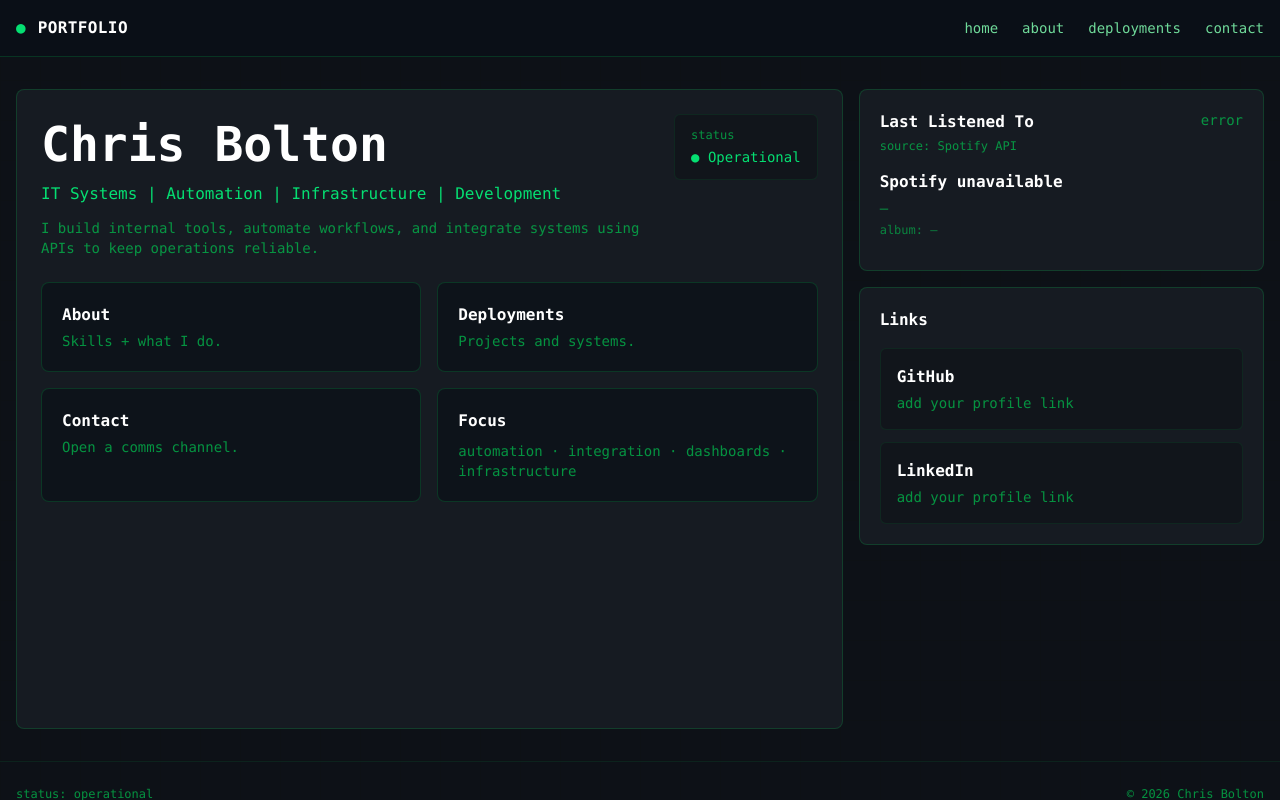
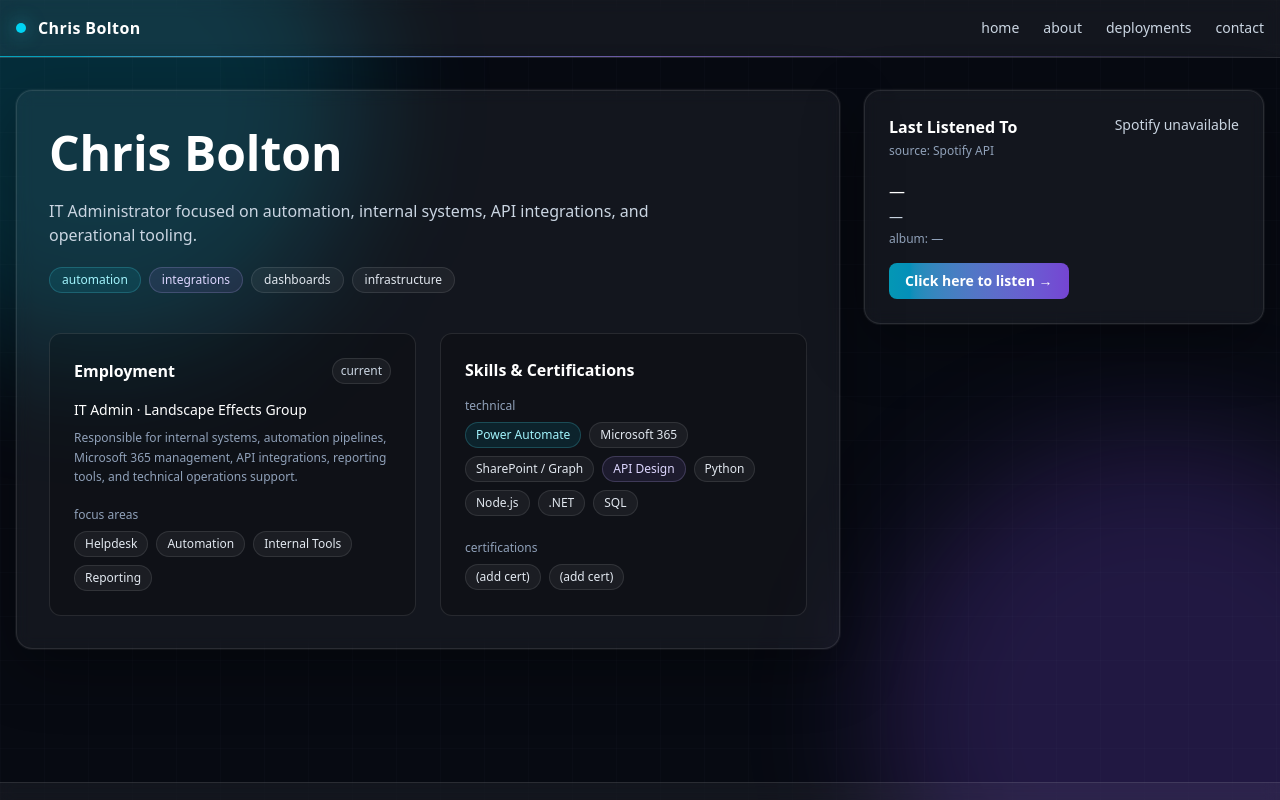
Before and after one commit to chrisbolton18/Portfolio, an Astro site: page / in a window 1280 px wide. Built offline with nearby package versions, Linux system fonts and the light colour scheme; Astro itself is replaced by a stand-in of ours; no server answers.

Commit message:
Update homepage layout: remove sections, add employment + skills

```diff
--- a/src/layouts/Layout.astro
+++ b/src/layouts/Layout.astro
@@ -10,31 +10,40 @@ const { title = "Portfolio" } = Astro.props;
     <meta charset="UTF-8" />
     <meta name="viewport" content="width=device-width" />
     <title>{title}</title>
-    <meta name="description" content="IT-themed portfolio." />
+    <meta name="description" content="Chris Bolton - IT Systems & Automation Portfolio." />
   </head>
 
-  <body class="bg-[#0D1117] text-green-400 font-mono">
+  <body class="bg-[#070A12] text-slate-100 antialiased">
     <div class="min-h-screen relative overflow-hidden">
-      <!-- Subtle grid background -->
+      <!-- Ambient gradient blobs -->
+      <div class="pointer-events-none absolute -top-40 -left-40 h-[520px] w-[520px] rounded-full bg-cyan-500/20 blur-3xl"></div>
+      <div class="pointer-events-none absolute -bottom-40 -right-40 h-[560px] w-[560px] rounded-full bg-violet-500/20 blur-3xl"></div>
+
+      <!-- Subtle grid -->
       <div
-        class="absolute inset-0 bg-[linear-gradient(to_right,#111_1px,transparent_1px),linear-gradient(to_bottom,#111_1px,transparent_1px)] bg-[size:40px_40px] opacity-20"
+        class="pointer-events-none absolute inset-0 opacity-20
+               bg-[linear-gradient(to_right,rgba(148,163,184,0.12)_1px,transparent_1px),linear-gradient(to_bottom,rgba(148,163,184,0.12)_1px,transparent_1px)]
+               bg-[size:44px_44px]"
       ></div>
 
       <!-- Top bar -->
-      <header class="relative z-10 border-b border-green-500/20 bg-[#0B1018]/80 backdrop-blur">
+      <header class="relative z-10 border-b border-white/10 bg-white/5 backdrop-blur">
         <div class="max-w-7xl mx-auto px-4 py-4 flex items-center justify-between">
           <div class="flex items-center gap-3">
-            <span class="text-green-400">●</span>
-            <span class="text-white font-bold tracking-wide">PORTFOLIO</span>
+            <div class="h-2.5 w-2.5 rounded-full bg-cyan-400 shadow-[0_0_18px_rgba(34,211,238,0.55)]"></div>
+            <div class="text-white font-semibold tracking-wide">Chris Bolton</div>
           </div>
 
           <nav class="flex items-center gap-6 text-sm">
-            <a class="text-green-300/90 hover:text-white transition" href="/">home</a>
-            <a class="text-green-300/90 hover:text-white transition" href="/about">about</a>
-            <a class="text-green-300/90 hover:text-white transition" href="/deployments">deployments</a>
-            <a class="text-green-300/90 hover:text-white transition" href="/contact">contact</a>
+            <a class="text-slate-300 hover:text-white transition" href="/">home</a>
+            <a class="text-slate-300 hover:text-white transition" href="/about">about</a>
+            <a class="text-slate-300 hover:text-white transition" href="/deployments">deployments</a>
+            <a class="text-slate-300 hover:text-white transition" href="/contact">contact</a>
           </nav>
         </div>
+
+        <!-- thin accent line -->
+        <div class="h-px w-full bg-gradient-to-r from-cyan-400/70 via-violet-400/60 to-transparent"></div>
       </header>
 
       <!-- Main -->
@@ -45,10 +54,9 @@ const { title = "Portfolio" } = Astro.props;
       </main>
 
       <!-- Footer -->
-      <footer class="relative z-10 border-t border-green-500/10">
-        <div class="max-w-7xl mx-auto px-4 py-6 text-xs text-green-500/70 flex justify-between">
-          <span>status: operational</span>
-          <span>© {new Date().getFullYear()} Chris Bolton</span>
+      <footer class="relative z-10 border-t border-white/10 bg-white/5 backdrop-blur">
+        <div class="max-w-7xl mx-auto px-4 py-5 text-xs text-slate-400 text-center">
+          © {new Date().getFullYear()} Chris Bolton
         </div>
       </footer>
     </div>
--- a/src/pages/index.astro
+++ b/src/pages/index.astro
@@ -11,123 +11,163 @@ import Layout from '../layouts/Layout.astro';
     }
   </style>
 
-  <div class="h-[calc(100vh-160px)] min-h-[520px] grid grid-cols-12 gap-4 overflow-hidden">
-    <!-- LEFT: Main dashboard -->
-    <section class="col-span-12 lg:col-span-8 bg-[#161B22] border border-green-500/20 rounded-lg p-6 overflow-hidden">
-      <header class="flex items-start justify-between gap-6">
-        <div class="min-w-0">
+  <div class="h-[calc(100vh-140px)] grid grid-cols-12 gap-6 items-start">
+    <!-- LEFT: Profile + Experience -->
+    <section
+      class="col-span-12 lg:col-span-8 rounded-2xl p-8
+             bg-white/5 backdrop-blur border border-white/10
+             shadow-[0_0_0_1px_rgba(255,255,255,0.05),0_20px_60px_rgba(0,0,0,0.35)]"
+    >
+      <!-- Header -->
+      <div>
         <h1 class="text-4xl sm:text-5xl font-bold text-white leading-tight">
           Chris Bolton
         </h1>
-          <p class="text-green-400 mt-2 text-sm sm:text-base">
-            IT Systems | Automation | Infrastructure | Development
+
+        <p class="text-slate-300 mt-4 max-w-2xl">
+          IT Administrator focused on automation, internal systems,
+          API integrations, and operational tooling.
         </p>
-          <p class="text-green-500/70 mt-3 text-sm max-w-2xl">
-            I build internal tools, automate workflows, and integrate systems using APIs to keep operations reliable.
-          </p>
+
+        <div class="mt-5 flex flex-wrap gap-2">
+          <span class="px-3 py-1 rounded-full text-xs bg-cyan-400/10 border border-cyan-300/20 text-cyan-200">
+            automation
+          </span>
+          <span class="px-3 py-1 rounded-full text-xs bg-violet-400/10 border border-violet-300/20 text-violet-200">
+            integrations
+          </span>
+          <span class="px-3 py-1 rounded-full text-xs bg-white/5 border border-white/10 text-slate-200">
+            dashboards
+          </span>
+          <span class="px-3 py-1 rounded-full text-xs bg-white/5 border border-white/10 text-slate-200">
+            infrastructure
+          </span>
+        </div>
       </div>
 
-        <div class="shrink-0 hidden md:block">
-          <div class="rounded-md border border-green-500/10 bg-black/20 px-4 py-3">
-            <div class="text-green-500/70 text-xs">status</div>
-            <div class="text-green-400 text-sm mt-1">● Operational</div>
+      <!-- Employment + Skills Grid -->
+      <div class="mt-10 grid grid-cols-1 md:grid-cols-2 gap-6">
+        <!-- Employment -->
+        <div class="rounded-xl p-6 border border-white/10 bg-black/20">
+          <div class="flex items-center justify-between">
+            <div class="text-white font-semibold">Employment</div>
+            <span class="text-xs px-2 py-1 rounded-full bg-white/5 border border-white/10 text-slate-300">
+              current
+            </span>
+          </div>
+
+          <div class="mt-4 text-sm text-white font-medium">
+            IT Admin · Landscape Effects Group
+          </div>
+
+          <div class="mt-2 text-xs text-slate-400 leading-relaxed">
+            Responsible for internal systems, automation pipelines,
+            Microsoft 365 management, API integrations,
+            reporting tools, and technical operations support.
+          </div>
+
+          <div class="mt-5 text-xs text-slate-400">focus areas</div>
+          <div class="mt-2 flex flex-wrap gap-2">
+            <span class="px-2.5 py-1 rounded-full text-xs bg-white/5 border border-white/10 text-slate-200">
+              Helpdesk
+            </span>
+            <span class="px-2.5 py-1 rounded-full text-xs bg-white/5 border border-white/10 text-slate-200">
+              Automation
+            </span>
+            <span class="px-2.5 py-1 rounded-full text-xs bg-white/5 border border-white/10 text-slate-200">
+              Internal Tools
+            </span>
+            <span class="px-2.5 py-1 rounded-full text-xs bg-white/5 border border-white/10 text-slate-200">
+              Reporting
+            </span>
           </div>
         </div>
-      </header>
 
-      <div class="mt-6 grid grid-cols-1 sm:grid-cols-2 gap-4">
-        <a
-          href="/about"
-          class="rounded-lg border border-green-500/20 bg-[#0B1018]/70 p-5 hover:border-green-400/50 transition"
-        >
-          <div class="text-white font-bold">About</div>
-          <div class="text-green-500/70 text-sm mt-1">Skills + what I do.</div>
-        </a>
+        <!-- Skills & Certifications -->
+        <div class="rounded-xl p-6 border border-white/10 bg-black/20">
+          <div class="text-white font-semibold">Skills & Certifications</div>
 
-        <a
-          href="/deployments"
-          class="rounded-lg border border-green-500/20 bg-[#0B1018]/70 p-5 hover:border-green-400/50 transition"
-        >
-          <div class="text-white font-bold">Deployments</div>
-          <div class="text-green-500/70 text-sm mt-1">Projects and systems.</div>
-        </a>
+          <div class="mt-4 text-xs text-slate-400">technical</div>
+          <div class="mt-2 flex flex-wrap gap-2">
+            <span class="px-2.5 py-1 rounded-full text-xs bg-cyan-400/10 border border-cyan-300/20 text-cyan-200">
+              Power Automate
+            </span>
+            <span class="px-2.5 py-1 rounded-full text-xs bg-white/5 border border-white/10 text-slate-200">
+              Microsoft 365
+            </span>
+            <span class="px-2.5 py-1 rounded-full text-xs bg-white/5 border border-white/10 text-slate-200">
+              SharePoint / Graph
+            </span>
+            <span class="px-2.5 py-1 rounded-full text-xs bg-violet-400/10 border border-violet-300/20 text-violet-200">
+              API Design
+            </span>
+            <span class="px-2.5 py-1 rounded-full text-xs bg-white/5 border border-white/10 text-slate-200">
+              Python
+            </span>
+            <span class="px-2.5 py-1 rounded-full text-xs bg-white/5 border border-white/10 text-slate-200">
+              Node.js
+            </span>
+            <span class="px-2.5 py-1 rounded-full text-xs bg-white/5 border border-white/10 text-slate-200">
+              .NET
+            </span>
+            <span class="px-2.5 py-1 rounded-full text-xs bg-white/5 border border-white/10 text-slate-200">
+              SQL
+            </span>
+          </div>
 
-        <a
-          href="/contact"
-          class="rounded-lg border border-green-500/20 bg-[#0B1018]/70 p-5 hover:border-green-400/50 transition"
-        >
-          <div class="text-white font-bold">Contact</div>
-          <div class="text-green-500/70 text-sm mt-1">Open a comms channel.</div>
-        </a>
-
-        <div class="rounded-lg border border-green-500/20 bg-[#0B1018]/70 p-5">
-          <div class="text-white font-bold">Focus</div>
-          <div class="text-green-500/70 text-sm mt-2">
-            automation · integration · dashboards · infrastructure
+          <div class="mt-6 text-xs text-slate-400">certifications</div>
+          <div class="mt-2 flex flex-wrap gap-2">
+            <span class="px-2.5 py-1 rounded-full text-xs bg-white/5 border border-white/10 text-slate-200">
+              (add cert)
+            </span>
+            <span class="px-2.5 py-1 rounded-full text-xs bg-white/5 border border-white/10 text-slate-200">
+              (add cert)
+            </span>
           </div>
         </div>
       </div>
     </section>
 
-    <!-- RIGHT: Widgets -->
-    <section class="col-span-12 lg:col-span-4 flex flex-col gap-4">
-      <!-- Spotify widget -->
-      <div class="bg-[#161B22] border border-green-500/20 rounded-lg p-5">
+    <!-- RIGHT: Spotify widget -->
+    <section
+      class="col-span-12 lg:col-span-4 rounded-2xl p-6
+             bg-white/5 backdrop-blur border border-white/10
+             shadow-[0_0_0_1px_rgba(255,255,255,0.05),0_20px_60px_rgba(0,0,0,0.35)]"
+    >
       <div class="flex items-start justify-between gap-4">
         <div>
-            <div class="text-white font-bold">Last Listened To</div>
-            <div class="text-green-500/70 text-xs mt-1">source: Spotify API</div>
+          <div class="text-white font-semibold">Last Listened To</div>
+          <div class="text-slate-400 text-xs mt-1">source: Spotify API</div>
         </div>
-          <div id="spotify-status" class="text-green-500/70 text-sm">
-            fetching…
-          </div>
+        <div id="spotify-status" class="text-slate-300 text-sm">fetching…</div>
       </div>
 
-        <div class="mt-4 flex items-start gap-3">
+      <div class="mt-5 flex items-start gap-4">
         <img
           id="spotify-image"
-            class="w-14 h-14 rounded-md border border-green-500/10 bg-black/20 hidden"
+          class="w-14 h-14 rounded-lg hidden border border-white/10"
           alt="Album cover"
           loading="lazy"
         />
 
         <div>
-            <div id="spotify-title" class="text-white font-semibold">
-              —
-            </div>
-            <div id="spotify-artist" class="text-green-500/70 text-sm mt-1">
-              —
-            </div>
-            <div id="spotify-album" class="text-green-500/60 text-xs mt-1">
-              album: —
-            </div>
+          <div id="spotify-title" class="text-white font-medium">—</div>
+          <div id="spotify-artist" class="text-slate-300 text-sm mt-1">—</div>
+          <div id="spotify-album" class="text-slate-400 text-xs mt-1">album: —</div>
 
-            <div class="mt-3">
+          <div class="mt-4">
             <a
               id="spotify-link"
-                class="text-green-300 hover:text-white text-sm font-medium hidden transition"
+              class="inline-flex items-center gap-2 text-sm font-semibold text-white
+                     px-4 py-2 rounded-lg
+                     bg-gradient-to-r from-cyan-500/80 to-violet-500/80
+                     hover:from-cyan-500 hover:to-violet-500 transition hidden"
               target="_blank"
               rel="noreferrer"
             >
-                Click here to listen
+              Click here to listen →
             </a>
           </div>
-          </div>
-        </div>
-      </div>
-
-      <!-- Links widget -->
-      <div class="bg-[#161B22] border border-green-500/20 rounded-lg p-5">
-        <div class="text-white font-bold">Links</div>
-        <div class="mt-4 grid grid-cols-1 gap-3">
-          <a class="rounded-md border border-green-500/10 bg-black/20 p-4 hover:border-green-400/50 transition" href="#">
-            <div class="text-white font-semibold">GitHub</div>
-            <div class="text-green-500/70 text-sm mt-1">add your profile link</div>
-          </a>
-          <a class="rounded-md border border-green-500/10 bg-black/20 p-4 hover:border-green-400/50 transition" href="#">
-            <div class="text-white font-semibold">LinkedIn</div>
-            <div class="text-green-500/70 text-sm mt-1">add your profile link</div>
-          </a>
         </div>
       </div>
     </section>
@@ -146,7 +186,7 @@ import Layout from '../layouts/Layout.astro';
         const res = await fetch("/api/spotify.json", { cache: "no-store" });
         const data = await res.json();
 
-        if (!res.ok) throw new Error(data?.error || "Failed to fetch Spotify data");
+        if (!res.ok) throw new Error();
 
         statusEl.textContent = data.isPlaying ? "● playing" : "online";
 
@@ -157,23 +197,14 @@ import Layout from '../layouts/Layout.astro';
         if (data.image) {
           imageEl.src = data.image;
           imageEl.classList.remove("hidden");
-        } else {
-          imageEl.classList.add("hidden");
         }
 
         if (data.url) {
           linkEl.href = data.url;
           linkEl.classList.remove("hidden");
-        } else {
-          linkEl.classList.add("hidden");
         }
-      } catch (e) {
-        statusEl.textContent = "error";
-        titleEl.textContent = "Spotify unavailable";
-        artistEl.textContent = "—";
-        albumEl.textContent = "album: —";
-        imageEl.classList.add("hidden");
-        linkEl.classList.add("hidden");
+      } catch {
+        statusEl.textContent = "Spotify unavailable";
       }
     }
 
```
Also changed, not shown: 1 other file. Lines whose indentation alone changed are shown as unchanged.
